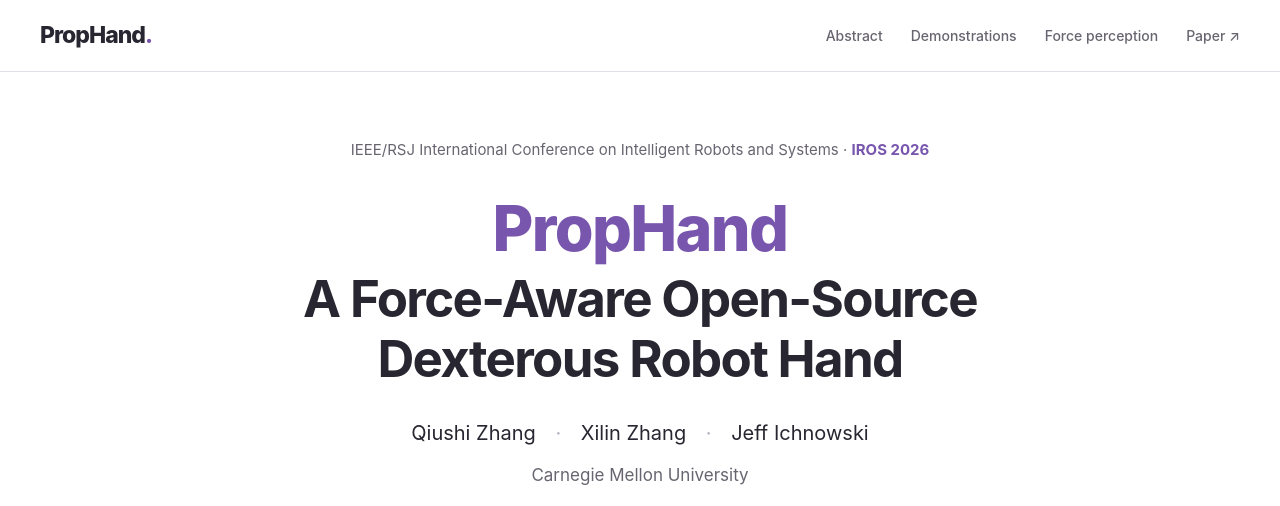
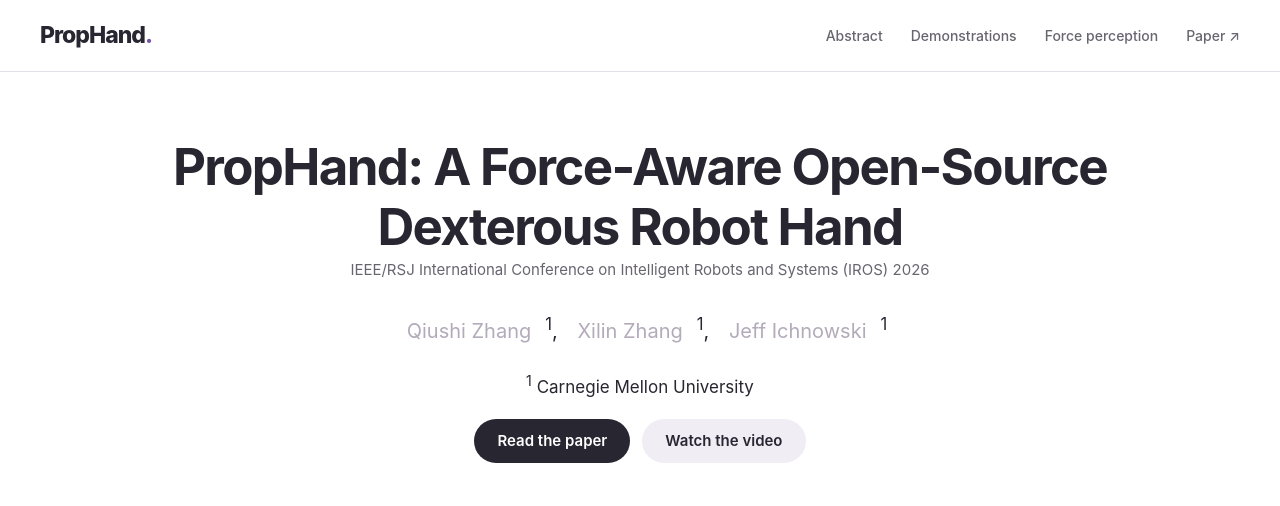
Before and after one commit to Qiushi-Zhang/PropHand, a plain HTML site: page index.html in a window 1280 px wide. Shown: the top 506 px of the page. Drawn offline with Linux system fonts and the light colour scheme; grey boxes are pictures that could not be loaded.

Commit message:
Match reference academic header layout and affiliation numbering

```diff
--- a/index.html
+++ b/index.html
@@ -11,10 +11,10 @@
 <nav aria-label="Page navigation"><a class="wordmark" href="#top">PropHand<span>.</span></a><div><a href="#abstract">Abstract</a><a href="#demonstrations">Demonstrations</a><a href="#results">Force perception</a><a href="PropHand-IROS-2026.pdf" target="_blank" rel="noopener">Paper ↗</a></div></nav>
 <main id="top">
 <header class="hero wrap">
-<p class="conference">IEEE/RSJ International Conference on Intelligent Robots and Systems · <strong>IROS 2026</strong></p>
-<h1><span>PropHand</span><br>A Force-Aware Open-Source<br class="desktop"> Dexterous Robot Hand</h1>
-<p class="authors">Qiushi Zhang <span>·</span> Xilin Zhang <span>·</span> Jeff Ichnowski</p>
-<p class="affiliation" style="margin: -10px 0 24px; color: var(--muted);">Carnegie Mellon University</p>
+<h1>PropHand: A Force-Aware Open-Source Dexterous Robot Hand</h1>
+<p class="conference">IEEE/RSJ International Conference on Intelligent Robots and Systems (IROS) 2026</p>
+<p class="authors"><span class="author-name">Qiushi Zhang</span><sup>1</sup>, <span class="author-name">Xilin Zhang</span><sup>1</sup>, <span class="author-name">Jeff Ichnowski</span><sup>1</sup></p>
+<p class="affiliation"><sup>1</sup> Carnegie Mellon University</p>
 <div class="links"><a class="button primary" href="PropHand-IROS-2026.pdf" target="_blank" rel="noopener">Read the paper</a><a class="button" href="#overview">Watch the video</a></div>
 <figure id="overview" class="overview"><video autoplay muted loop preload="auto" controls playsinline poster="prophand_video_introduction.jpg" aria-label="PropHand project introduction"><source src="prophand_video_introduction.mp4" type="video/mp4"></video><figcaption>Torque-transparent actuation. Proprioceptive force sensing. Compliant interaction.</figcaption></figure>
 </header>
```
